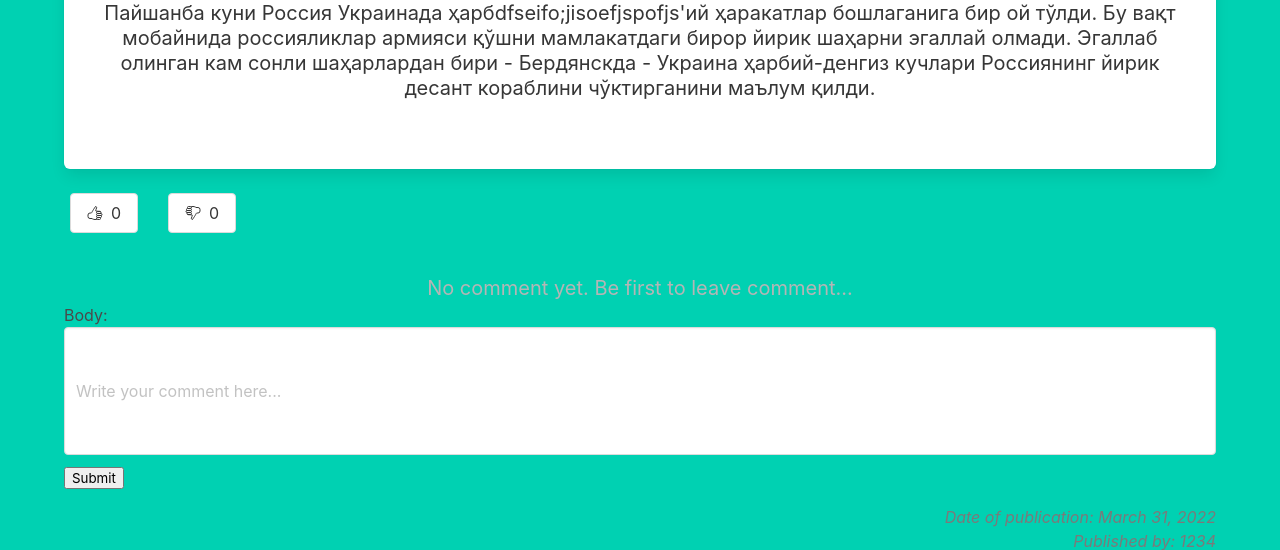
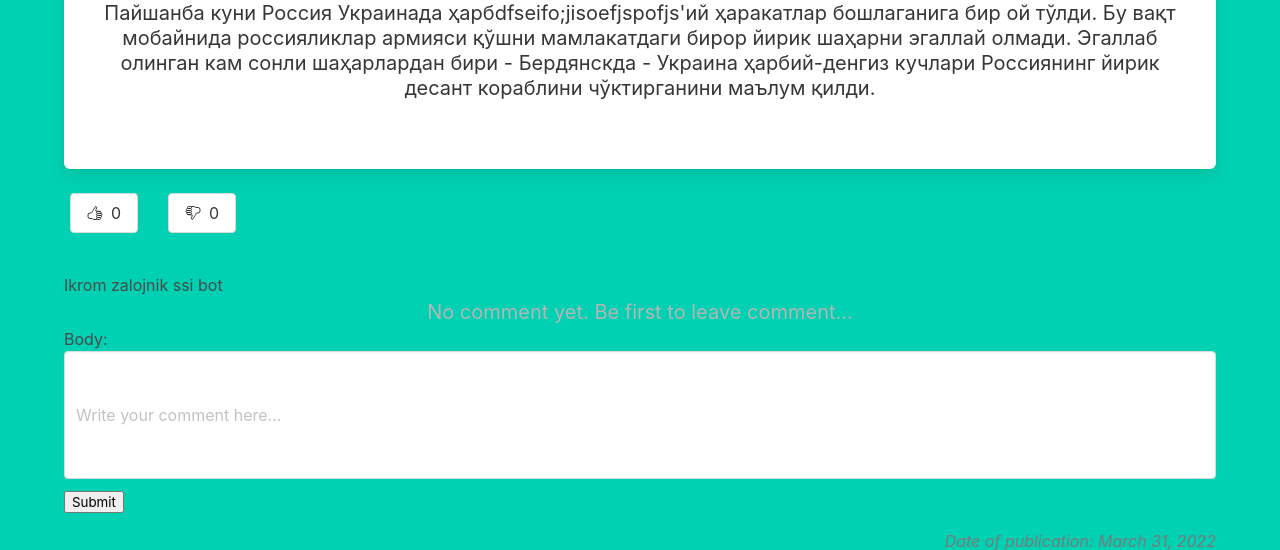
Before and after one commit to ergashevnodirkhan/crud, a Django app: a page that uses templates/article_detail.html in a window 1280 px wide. Shown: the part 965-1515 px from the top of the page. Run offline with Django 4.2, Linux system fonts and the light colour scheme; data comes from the database, SQL or seed files in the repository; data that the repository does not hold is empty; parts of the project's set-up code (start-up, migrations or seed data) failed here and were passed over.

Commit message:
ikrom
zalojnik

```diff
--- a/templates/article_detail.html
+++ b/templates/article_detail.html
@@ -61,7 +61,10 @@
                         </div>
     {% endif %}
 
-
+              <p>
+                  Ikrom zalojnik
+                  ssi bot
+              </p>
 
 
 
```
